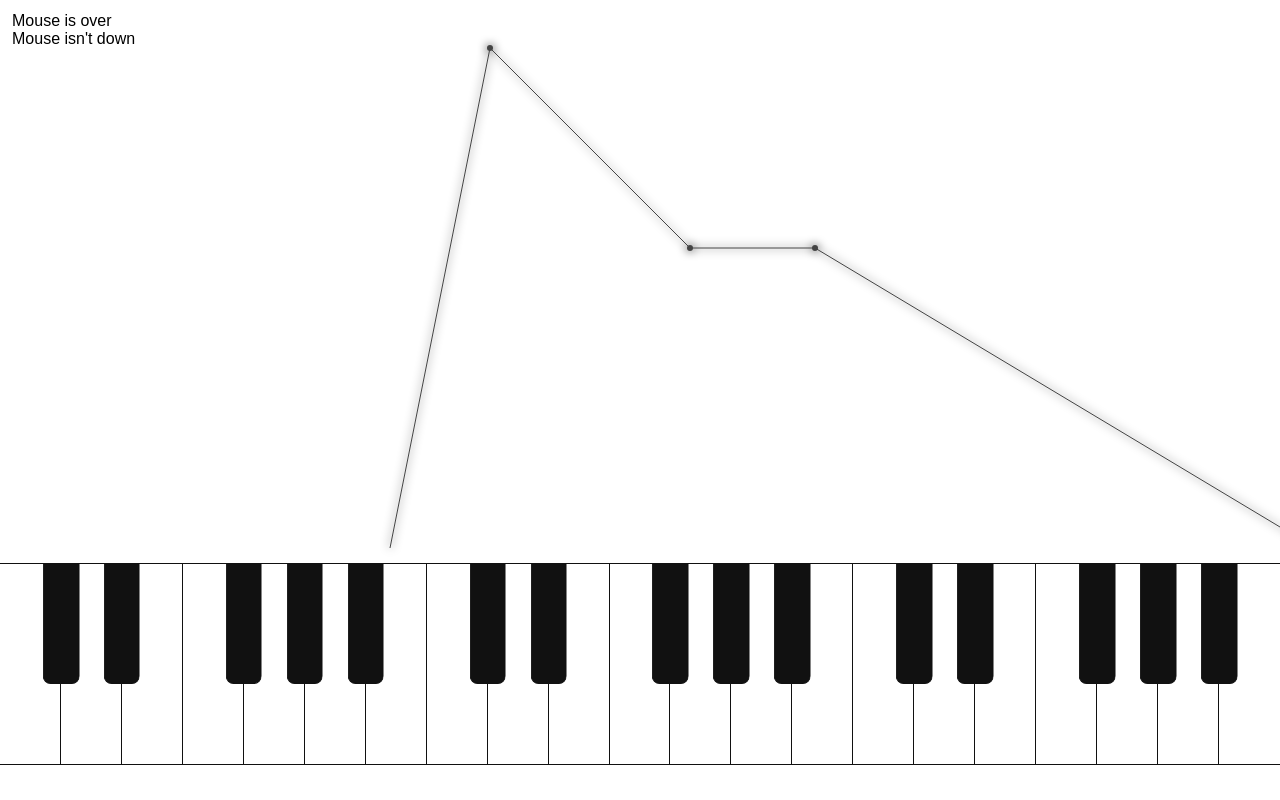
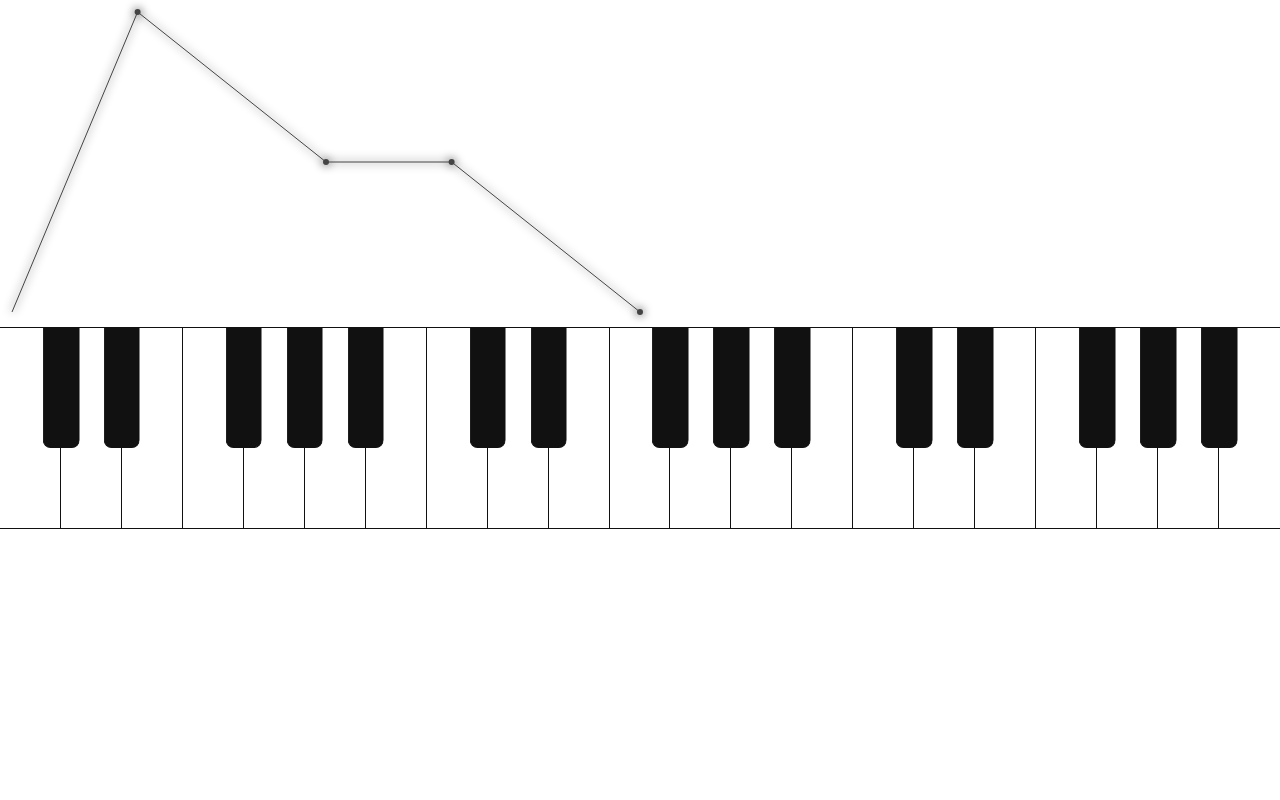
Before and after one commit to dlevs/fm-synth, a React (Create React App) app: page / in a window 1280 px wide. Built offline with nearby package versions, Linux system fonts and the light colour scheme.

Commit message:
Scale ADSR SVG correctly

```diff
--- a/src/App.tsx
+++ b/src/App.tsx
@@ -6,9 +6,9 @@ import KeyboardMain from './containers/KeyboardMain';
 class State {
 	public adsrParams = {
 		attack: 20,
-		decay: 40,
-		release: 100,
-		sustain: 40,
+		decay: 30,
+		release: 30,
+		sustain: 50,
 	};
 }
 
--- a/src/components/InputADSRSimplified.tsx
+++ b/src/components/InputADSRSimplified.tsx
@@ -1,6 +1,5 @@
 import React, { MouseEvent } from 'react';
 import { css } from 'emotion';
-import useMouseStatus from './hooks/useMouseStatus';
 
 interface Props {
 	attack: number;
@@ -141,22 +140,17 @@ const Point = ({ x, y }: PointProps) =>
 
 const InputADSRSimplified = ({ attack, decay, sustain, release }: Props) => {
 	const xDecay = attack + decay;
-	const xSustain = xDecay + 25;
+	const xSustain = xDecay + 20;
 	const xRelease = xSustain + release;
-	const { isMouseOver, isMouseDown, mouseStatusProps } = useMouseStatus();
 
 	return (
-		<div
-			{...mouseStatusProps}
-			className={styleWrapper}
-		>
-			{`Mouse ${isMouseOver ? 'is' : 'isn\'t'} over`}<br/>
-			{`Mouse ${isMouseDown ? 'is' : 'isn\'t'} down`}
+		<div className={styleWrapper}>
 			<svg
 				className={styleSvg}
-				height='500'
-				width='100%'
+				width='50%'
+				height='300'
 				viewBox='0 0 100 100'
+				preserveAspectRatio='none'
 			>
 				<path className={styleSvgBase} d={`M0 100 L${attack} 0 L${xDecay} ${sustain} L${xSustain} ${sustain} L${xRelease} 100`} />
 				<Point x={attack} y={0} />
--- a/src/components/InputKeyboard.tsx
+++ b/src/components/InputKeyboard.tsx
@@ -73,6 +73,7 @@ const InputKeyboard = ({
 	// TODO: Make lowest note configurable via an octave parameter
 	let keyCount = 36;
 	const keyProps = {
+		// TODO: These functions are created every single render. Look at recommended react hook patterns.
 		onMouseDown,
 		onMouseEnter,
 		onMouseUp: releaseMouseNote,
--- a/src/components/hooks/useMouseDownStatus.ts
+++ b/src/components/hooks/useMouseDownStatus.ts
@@ -6,6 +6,7 @@ const useMouseDownStatus = () => {
 
 	const mouseDownProps = {
 		onMouseDown: () => setMouseDown(true),
+		// TODO: TouchStart necessary?
 		onTouchStart: () => setMouseDown(true),
 	};
 
```
